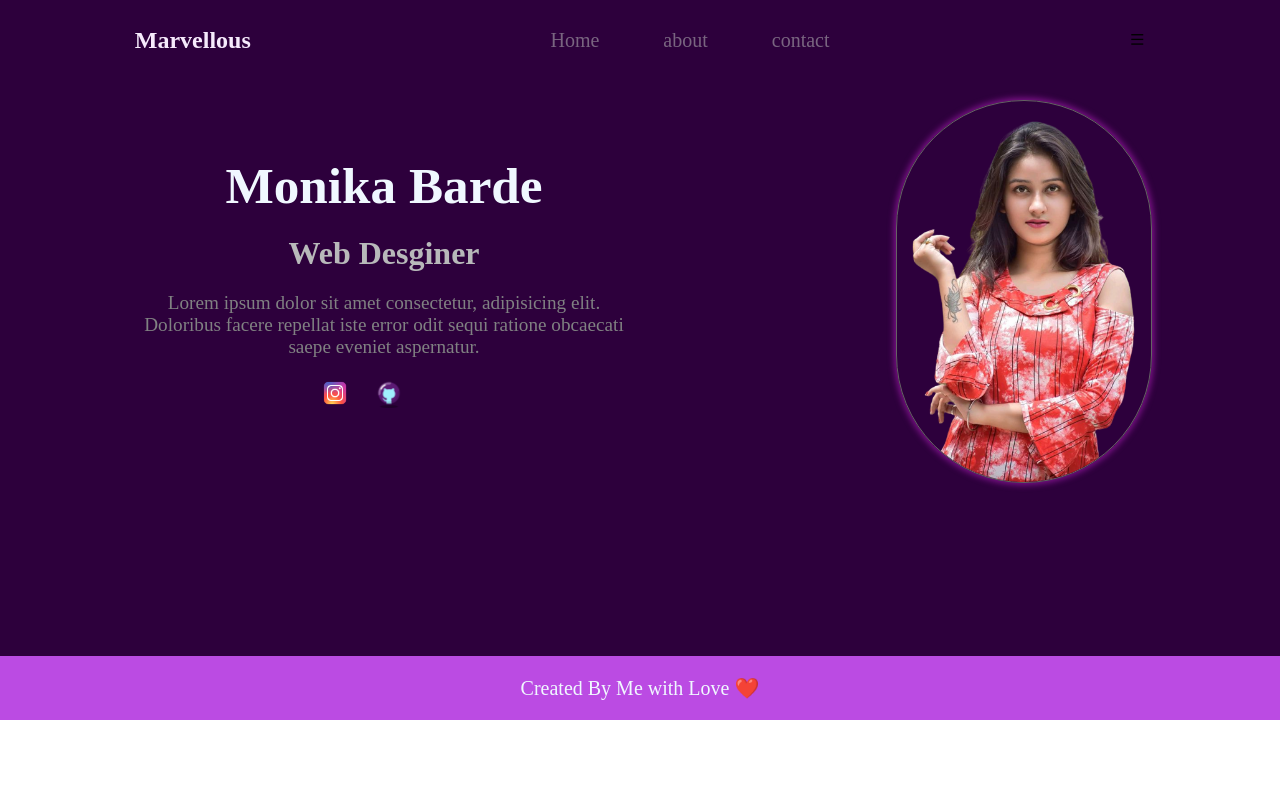
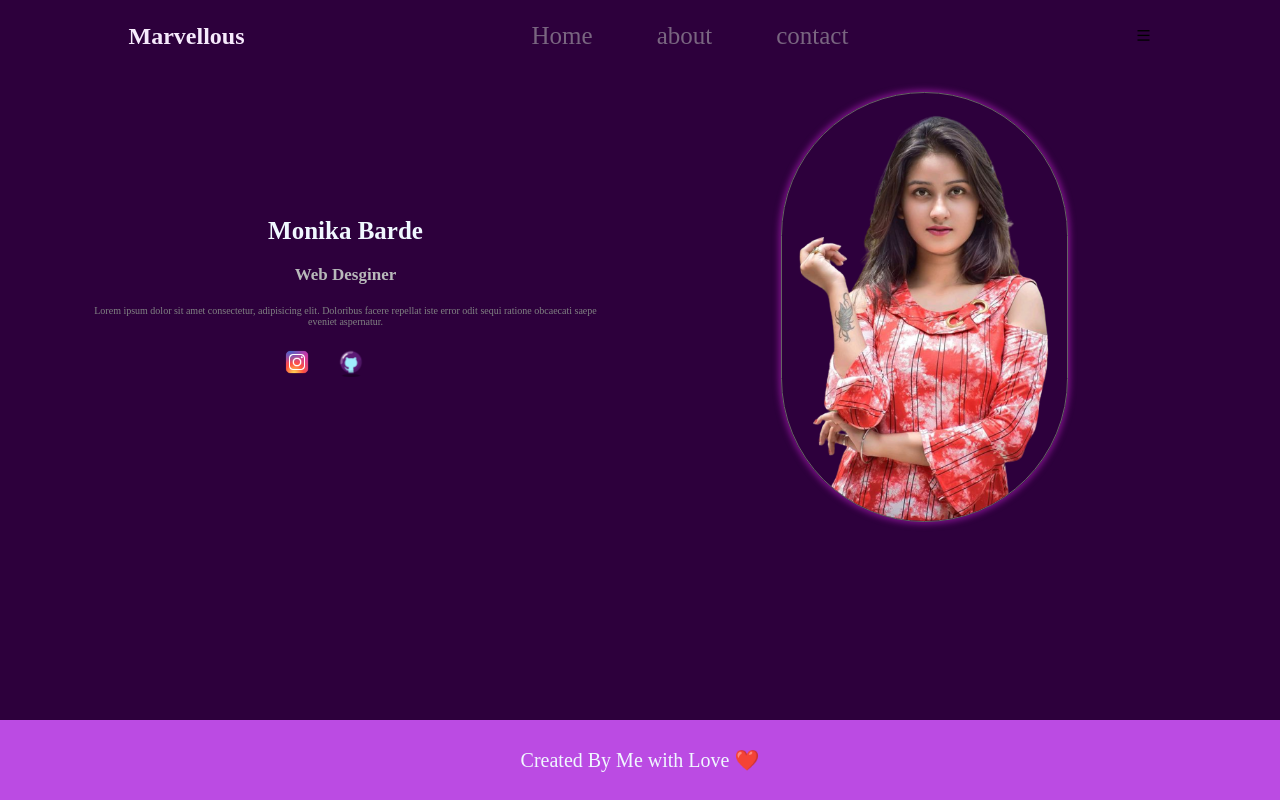
Before and after one commit to monikaabarde/webpage, a plain HTML site: page index.html in a window 1280 px wide. Drawn offline with nearby package versions, Linux system fonts and the light colour scheme.

Commit message:
Update style.css

```diff
--- a/style.css
+++ b/style.css
@@ -11,14 +11,14 @@ html,body{
 
 #main{
     width: 100%;
-    height: 90vh;
+    height: 100%;
     background-color: rgb(45, 0, 60);
     position: relative;
 }
 
 #nav{
     width: 100%;
-    height: 10vh;
+    height: 9%;
     display: flex;
     justify-content: space-around;
     align-items: center;
@@ -36,7 +36,7 @@ html,body{
     text-decoration: none;
     color: rgb(121, 101, 128);
     /* margin-left: 100px; */
-    font-size: 20px;
+    font-size: 25px;
     padding: 0 30px;
 }
 
@@ -72,7 +72,7 @@ html,body{
     padding-top: 20px;
 }
 .image img{
-    width: 20vw;
+    width: 70%;
     border-radius: 30pc;
     border: 1px solid rgb(101, 99, 99);
     box-shadow: 0px 0px 6px 2px rgba(152, 23, 164, 0.776);
@@ -84,18 +84,18 @@ html,body{
 }
 
 #text h1{
-    font-size: 4vw;
+    font-size: 25px;
     color: aliceblue;
 }
 
 #text h3{
-    font-size: 2.5vw;
+    font-size: 17px;
     padding: 20px 0;
     color: rgb(184, 185, 186);
 }
 
 #text p{
-    font-size: 1.5vw;
+    font-size: 10px;
     color: rgb(128, 129, 130);
 }
 
@@ -107,7 +107,7 @@ html,body{
 
 #footer{
     width: 100%;
-    height: 8vh;
+    height: 10%;
     position: absolute;
     bottom: 0;
     background-color: rgb(187, 75, 227);
```
